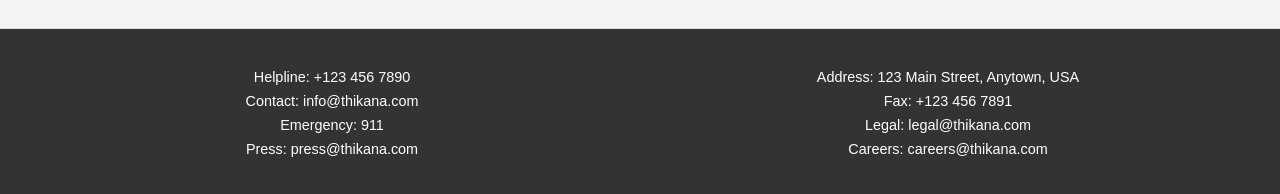
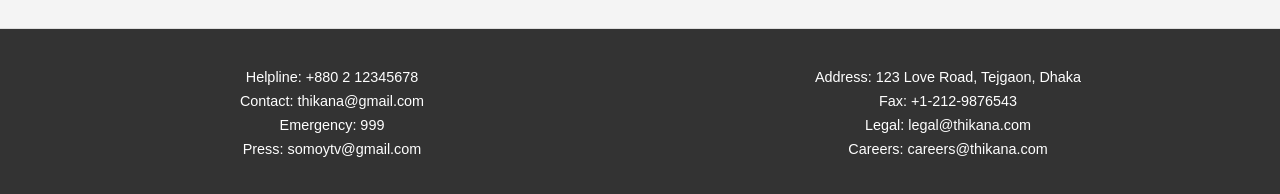
Before and after one commit to 0Aaheed0/Thikana, a React (Create React App) app: page / in a window 1280 px wide. Shown: the part 2791-2985 px from the top of the page. Built offline with nearby package versions, Linux system fonts and the light colour scheme.

Commit message:
changed contacts

```diff
--- a/src/App.js
+++ b/src/App.js
@@ -104,14 +104,14 @@ function HomePage() {
       <footer className="footer">
         <div className="footer-content">
           <div className="footer-column">
-            <p>Helpline: +123 456 7890</p>
-            <p>Contact: info@thikana.com</p>
-            <p>Emergency: 911</p>
-            <p>Press: press@thikana.com</p>
+            <p>Helpline: +880 2 12345678 </p>
+            <p>Contact: thikana@gmail.com</p>
+            <p>Emergency: 999</p>
+            <p>Press: somoytv@gmail.com</p>
           </div>
           <div className="footer-column">
-            <p>Address: 123 Main Street, Anytown, USA</p>
-            <p>Fax: +123 456 7891</p>
+            <p>Address: 123 Love Road, Tejgaon, Dhaka</p>
+            <p>Fax: +1-212-9876543</p>
             <p>Legal: legal@thikana.com</p>
             <p>Careers: careers@thikana.com</p>
           </div>
```
